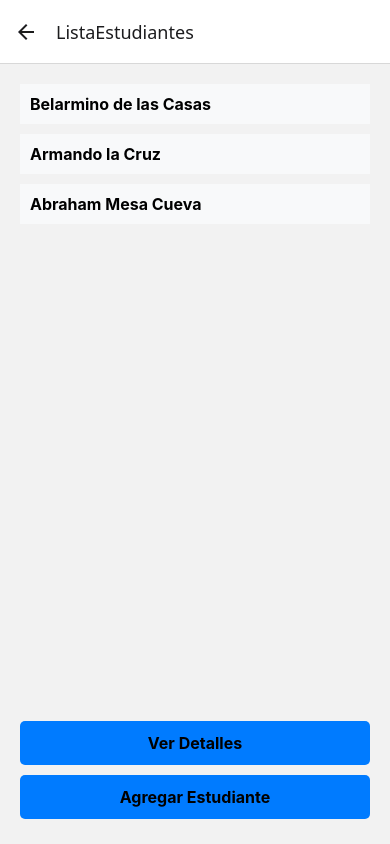
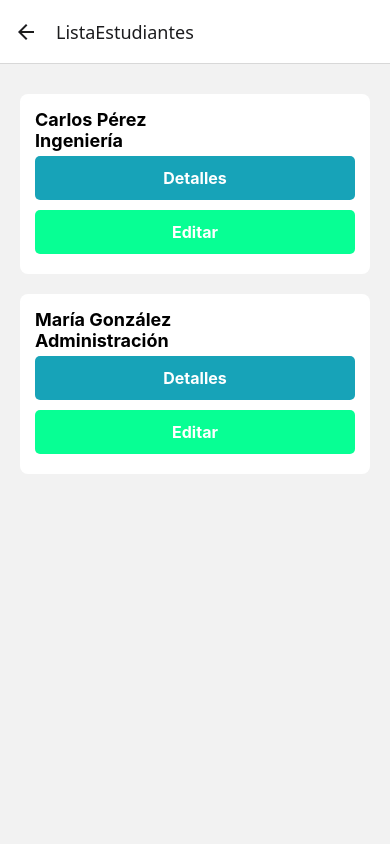
Before and after one commit to altair3542/GestionEstudiantesV2, a React Native app: screen /ListaEstudiantes in a window 390 px wide. Built offline with nearby package versions, Linux system fonts and the light colour scheme.

Commit message:
`feat: Added EditarEstudiante screen, updated DetallesEstudiante and ListaEstudiantes and Inicio screens, and modified BotonPersonalizado and TarjetaEstudiante components`

```diff
--- a/App.js
+++ b/App.js
@@ -1,13 +1,13 @@
-import 'react-native-gesture-handler'
-import React from 'react'
-import { NavigationContainer } from '@react-navigation/native'
-import { createStackNavigator } from '@react-navigation/stack'
-import Inicio from './screens/Inicio'
-import ListaEstudiantes from './screens/ListaEstudiantes'
-import DetallesEstudiante from './screens/DetallesEstudiante'
+import 'react-native-gesture-handler';
+import React from 'react';
+import { NavigationContainer } from '@react-navigation/native';
+import { createStackNavigator } from '@react-navigation/stack';
+import Inicio from './screens/Inicio';
+import ListaEstudiantes from './screens/ListaEstudiantes';
+import DetallesEstudiante from './screens/DetallesEstudiante';
+import EditarEstudiante from './screens/EditarEstudiante';
 
-
-const Stack = createStackNavigator()
+const Stack = createStackNavigator();
 
 export default function App() {
   return (
@@ -15,8 +15,9 @@ export default function App() {
       <Stack.Navigator>
         <Stack.Screen name="Inicio" component={Inicio} />
         <Stack.Screen name="ListaEstudiantes" component={ListaEstudiantes} />
-        <Stack.Screen name="DetallesEstudiante" component={DetallesEstudiante}/>
+        <Stack.Screen name="DetallesEstudiante" component={DetallesEstudiante} />
+        <Stack.Screen name="EditarEstudiante" component={EditarEstudiante} />
       </Stack.Navigator>
     </NavigationContainer>
-  )
+  );
 }
--- a/components/BotonPersonalizado.jsx
+++ b/components/BotonPersonalizado.jsx
@@ -1,27 +1,18 @@
 import React from 'react'
 import { TouchableOpacity, Text, StyleSheet } from 'react-native'
 
-const BotonPersonalizado = ({ titulo, onPress }) => {
+const BotonPersonalizado = ({ titulo, color, onPress }) => {
   return (
-    <TouchableOpacity style={styles.boton} onPress={onPress}>
+    <TouchableOpacity style={[styles.boton, { backgroundColor: color || '#007BFF' }]} onPress={onPress}>
       <Text style={styles.texto}>{titulo}</Text>
     </TouchableOpacity>
   );
 };
 
+
 const styles = StyleSheet.create({
-  boton: {
-    backgroundColor: '#007BFF',
-    padding: 12,
-    borderRadius: 5,
-    alignItems: 'center',
-    marginVertical: 5,
-  },
-  texto: {
-    color: 'ffffff',
-    fontSize: 16,
-    fontWeight: 'bold',
-  }
+  boton: { padding: 12, borderRadius: 5, alignItems: 'center', marginVertical: 5 },
+  texto: { color: '#FFFFFF', fontSize: 16, fontWeight: 'bold' },
 });
 
-export default BotonPersonalizado;
+export default BotonPersonalizado
--- /dev/null
+++ b/components/TarjetaEstudiante.jsx
@@ -0,0 +1,22 @@
+import React from 'react'
+import { View, Text, StyleSheet } from 'react-native'
+import BotonPersonalizado from './BotonPersonalizado'
+
+const TarjetaEstudiante = ({ estudiante, onVerDetalles, onEditar }) =>{
+  return(
+    <View style={styles.tarjeta}>
+      <Text style={styles.nombre}>{estudiante.nombre}</Text>
+      <Text style={styles.nombre}>{estudiante.carrera}</Text>
+      <BotonPersonalizado titulo="Detalles" color="#17a3b8" onPress={onVerDetalles} />
+      <BotonPersonalizado titulo="Editar" color="#07ff94" onPress={onEditar} />
+    </View>
+  )
+}
+
+const styles = StyleSheet.create({
+  tarjeta: { backgroundColor: '#FFF', padding: 15, marginVertical: 10, borderRadius: 8, elevation: 3},
+  nombre: { fontSize:18, fontWeight: 'bold'},
+  texto: { fontSize: 16, color: '#6C757D'},
+})
+
+export default TarjetaEstudiante
--- a/screens/DetallesEstudiante.jsx
+++ b/screens/DetallesEstudiante.jsx
@@ -3,32 +3,23 @@ import { View, Text, StyleSheet } from 'react-native';
 import BotonPersonalizado from '../components/BotonPersonalizado';
 
 const DetallesEstudiante = ({ route, navigation }) => {
-  const estudiante = route?.params?.estudiante || { nombre: 'Estudiante Desconocido' }
+  const estudiante = route?.params?.estudiante || { nombre: 'Estudiante Desconocido', carrera: 'Sin información' };
 
   return (
     <View style={styles.container}>
       <Text style={styles.titulo}>Detalles del Estudiante</Text>
       <Text style={styles.texto}>Nombre: {estudiante.nombre}</Text>
+      <Text style={styles.texto}>Carrera: {estudiante.carrera}</Text>
+      <BotonPersonalizado titulo="Editar" onPress={() => navigation.navigate('EditarEstudiante', { estudiante })} />
       <BotonPersonalizado titulo="Volver" onPress={() => navigation.goBack()} />
     </View>
-  )
-}
+  );
+};
 
-const styles = StyleSheet.create ({
-  container: {
-    flex: 1,
-    justifyContent: 'center',
-    alignItems: 'center',
-    padding: 20},
-    titulo: {
-      fontSize: 24,
-      fontWeight: 'bold',
-      marginBottom: 10
-    },
-    texto: {
-      fontSize: 18,
-      marginBottom: 10
-    },
-})
+const styles = StyleSheet.create({
+  container: { flex: 1, justifyContent: 'center', alignItems: 'center', padding: 20 },
+  titulo: { fontSize: 24, fontWeight: 'bold', marginBottom: 10 },
+  texto: { fontSize: 18, marginBottom: 10 },
+});
 
-export default DetallesEstudiante
+export default DetallesEstudiante;
--- a/screens/EditarEstudiante.jsx
+++ b/screens/EditarEstudiante.jsx
@@ -1,44 +1,42 @@
-import React, { useState } from 'react'
-import { View, TextInput, StyleSheet} from 'react-native'
-import BotonPersonalizado from '../components/BotonPersonalizado'
+import React, { useState } from 'react';
+import { View, TextInput, StyleSheet } from 'react-native';
+import BotonPersonalizado from '../components/BotonPersonalizado';
 
 const EditarEstudiante = ({ navigation, route }) => {
-  const estudianteExistente = route?.params?.estudiante || null
+  const estudianteExistente = route?.params?.estudiante || null;
 
-  const [nombre, setNombre] = useState(estudianteExistente?.nombre || '')
-  const [carrera, setCarrera] = useState(estudianteExistente?.carrera || '')
+  const [nombre, setNombre] = useState(estudianteExistente?.nombre || '');
+  const [carrera, setCarrera] = useState(estudianteExistente?.carrera || '');
 
   const guardarEstudiante = () => {
-    const NuevoEstudiante = { id: estudianteExistente?.id || Date.now().toString, nombre, carrera }
+    const nuevoEstudiante = { id: estudianteExistente?.id || Date.now().toString(), nombre, carrera };
 
-    navigation.navigate('ListaEstudiantes', { estudiante: nuevoEstudiante })
-  }
+    navigation.navigate('ListaEstudiantes', { estudiante: nuevoEstudiante });
+  };
 
-  return(
+  return (
     <View style={styles.container}>
       <TextInput
         style={styles.input}
-        placeholder='Nombre del estudiante'
+        placeholder="Nombre del estudiante"
         value={nombre}
         onChangeText={setNombre}
       />
       <TextInput
         style={styles.input}
-        placeholder='Carrera'
-        value={Carrera}
+        placeholder="Carrera"
+        value={carrera}
         onChangeText={setCarrera}
       />
-      <BotonPersonalizado titulo="Guardar" onPress={guardarEstudiante}/>
-      <BotonPersonalizado titulo="Cancelar" onPress={() => navigation.goBack()}/>
+      <BotonPersonalizado titulo="Guardar" onPress={guardarEstudiante} />
+      <BotonPersonalizado titulo="Cancelar" onPress={() => navigation.goBack()} />
     </View>
-
-
-  )
-}
+  );
+};
 
 const styles = StyleSheet.create({
   container: { flex: 1, padding: 20, justifyContent: 'center' },
   input: { borderWidth: 1, borderColor: '#CCC', padding: 10, borderRadius: 5, marginBottom: 10, width: '100%' },
 });
 
-export default EditarEstudiante
+export default EditarEstudiante;
--- a/screens/Inicio.jsx
+++ b/screens/Inicio.jsx
@@ -7,8 +7,10 @@ const Inicio = ({ navigation }) => {
     <View style={styles.container}>
       <Text style={styles.titulo}>Gestion de Estudiantes</Text>
       <BotonPersonalizado
-        titulo="Ver Estudiantes"
-        onPress={() => navigation.navigate('ListaEstudiantes')}
+        titulo="Ver Estudiantes" color="#28a745" onPress={() => navigation.navigate('ListaEstudiantes')}
+      />
+      <BotonPersonalizado
+        titulo="Agregar Estudiante" color="#DC3545" onPress={() => navigation.navigate('EditarEstudiante')}
       />
     </View>
   )
--- a/screens/ListaEstudiantes.jsx
+++ b/screens/ListaEstudiantes.jsx
@@ -1,29 +1,32 @@
 import React, { useState } from 'react';
-import { View, StyleSheet } from 'react-native';
-import BotonPersonalizado from '../components/BotonPersonalizado';
-import ListaTareas from '../components/ListaTareas';
+import { View, FlatList, StyleSheet } from 'react-native';
+import TarjetaEstudiante from '../components/TarjetaEstudiante';
 
 const ListaEstudiantes = ({ navigation }) => {
   const [estudiantes, setEstudiantes] = useState([
-    { id: '1', nombre: 'Belarmino de las Casas' },
-    { id: '2', nombre: 'Armando la Cruz'},
-    { id: '3', nombre: 'Abraham Mesa Cueva'},
-  ])
+    { id: '1', nombre: 'Carlos Pérez', carrera: 'Ingeniería' },
+    { id: '2', nombre: 'María González', carrera: 'Administración' },
+  ]);
 
   return (
     <View style={styles.container}>
-      <ListaTareas tareas={estudiantes} />
-      <BotonPersonalizado titulo="Ver Detalles" onPress={() => navigation.navigate('DetallesEstudiante')} />
-      <BotonPersonalizado titulo="Agregar Estudiante" onPress={() => console.log('abrir formulario')} />
+      <FlatList
+        data={estudiantes}
+        keyExtractor={(item) => item.id.toString()}
+        renderItem={({ item }) => (
+          <TarjetaEstudiante
+            estudiante={item}
+            onVerDetalles={() => navigation.navigate('DetallesEstudiante', { estudiante: item })}
+            onEditar={() => navigation.navigate('EditarEstudiante', { estudiante: item })}
+          />
+        )}
+      />
     </View>
-  )
-}
+  );
+};
 
 const styles = StyleSheet.create({
-  container: {
-    flex: 1,
-    padding: 20,
-  }
-})
+  container: { flex: 1, padding: 20 },
+});
 
-export default ListaEstudiantes
+export default ListaEstudiantes;
```
Also changed, not shown: components/SaludoClase.jsx (added, +14 -0 lines), components/SaludoFuncional.jsx (added, +13 -0 lines).
